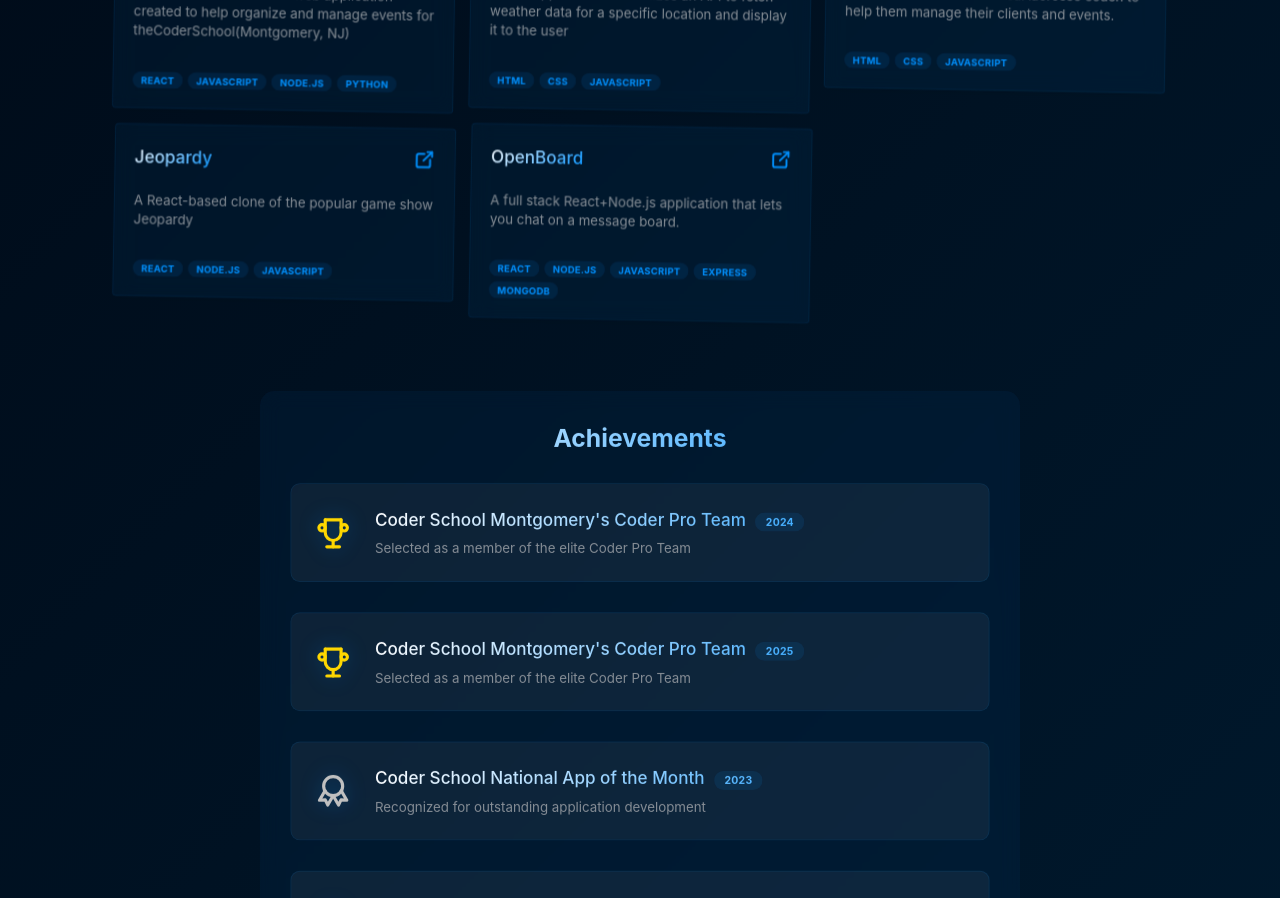
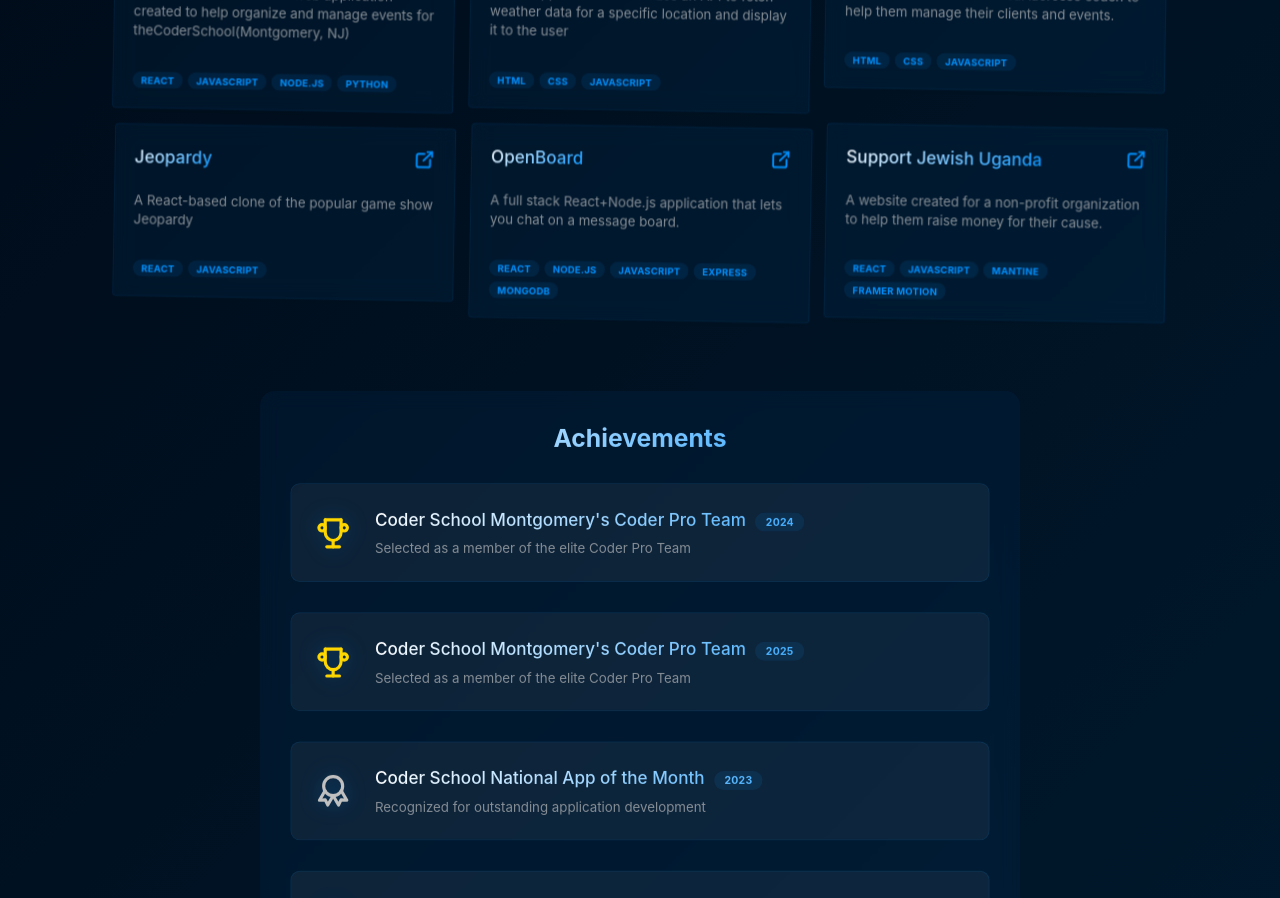
Before and after one commit to JoshSambol/Joshua-Sambol, a React (Vite) app in the folder client/: page / in a window 1280 px wide. Shown: the part 1360-2258 px from the top of the page. Built offline with nearby package versions, Linux system fonts and the light colour scheme.

Commit message:
Add SJU to projects

```diff
--- a/client/src/components/Projects.jsx
+++ b/client/src/components/Projects.jsx
@@ -36,7 +36,7 @@ const Projects = ({ itemVariants }) => {
     {
       title: "Jeopardy",
       description: "A React-based clone of the popular game show Jeopardy",
-      technologies: ["React", "Node.js", "JavaScript"],
+      technologies: ["React", "JavaScript"],
       link: "https://jeopardy.joshuasambol.com/"
     },
     {
@@ -44,6 +44,12 @@ const Projects = ({ itemVariants }) => {
       description: "A full stack React+Node.js application that lets you chat on a message board.",
       technologies: ["React", "Node.js", "JavaScript", "Express", "MongoDB"],
       link: "https://openboard.joshuasambol.com/"
+    },
+    {
+      title: "Support Jewish Uganda",
+      description: "A website created for a non-profit organization to help them raise money for their cause.",
+      technologies: ["React", "JavaScript", "Mantine", "Framer Motion"],
+      link: "https://sju.joshuasambol.com/"
     }
   ];
 
```
